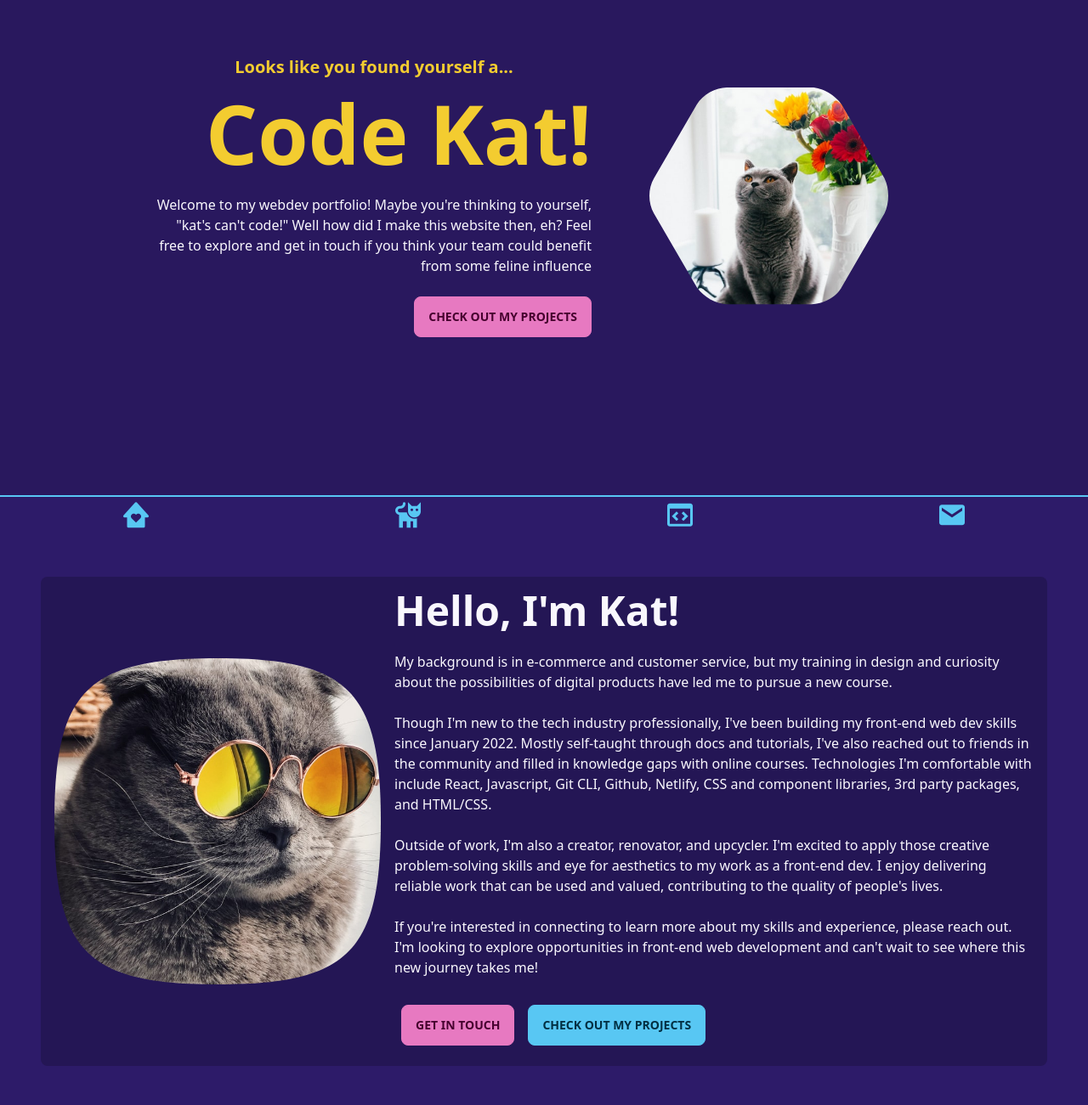
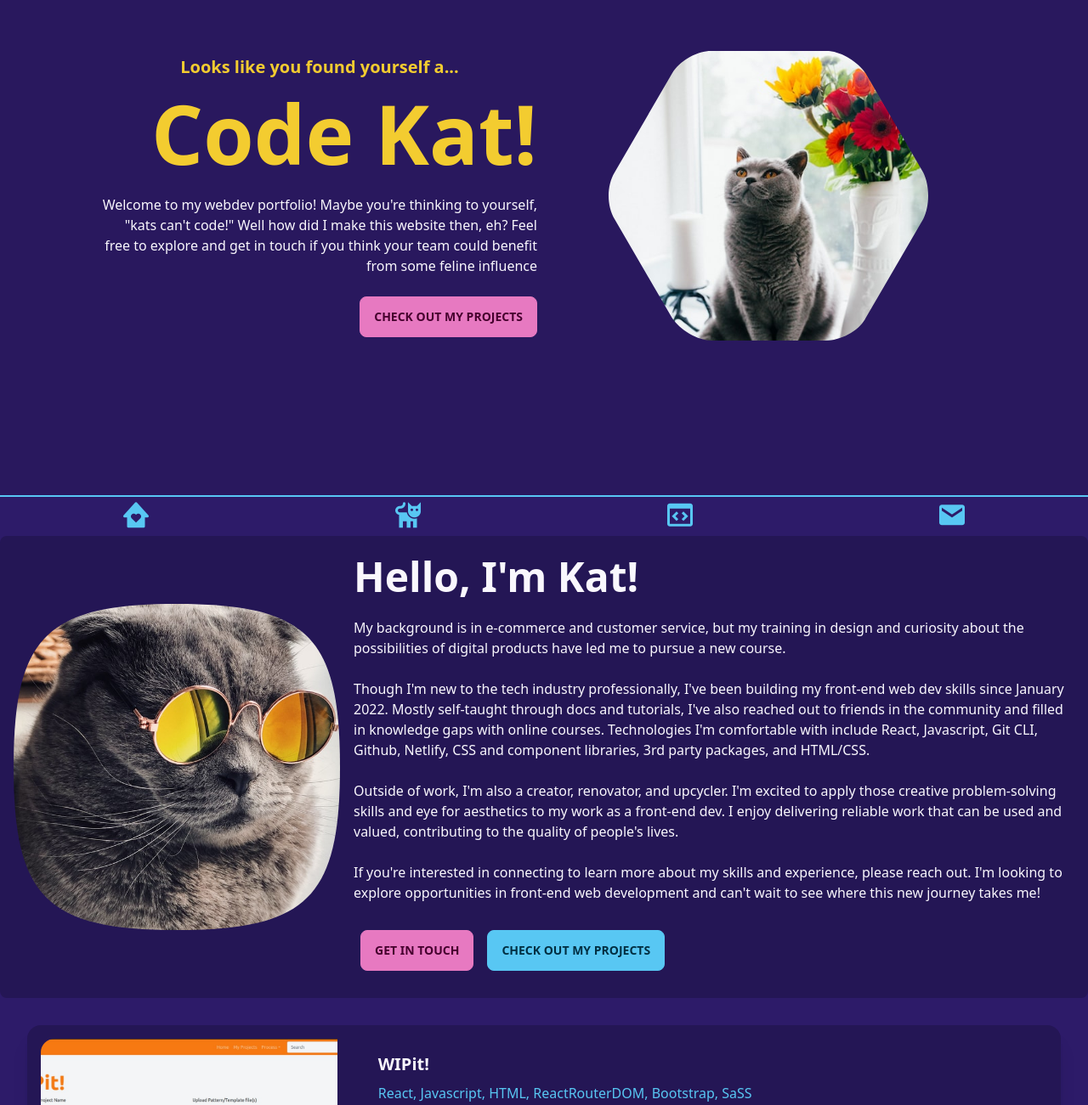
Before and after one commit to kemetcalf/portfolio-2023, a React (Create React App) app: page / in a window 1280 px wide. Shown: the part 169-1470 px from the top of the page at 85% size. Built offline with nearby package versions, Linux system fonts and the light colour scheme.

Commit message:
Hero responsive formatting

```diff
--- a/src/Components/AboutMe.jsx
+++ b/src/Components/AboutMe.jsx
@@ -3,7 +3,7 @@ import AnchorLink from "react-anchor-link-smooth-scroll";
 
 export default function AboutMe() {
 	return (
-		<div id="aboutme" className="m-12">
+		<div id="aboutme" className="">
 			<div className="hero min-h-max bg-base-300  rounded-lg">
 				<div className="hero-content flex-col lg:flex-row">
 					<img
--- a/src/Components/Hero.jsx
+++ b/src/Components/Hero.jsx
@@ -11,7 +11,7 @@ export default function Hero() {
 					<img
 						src={hero_cat}
 						alt="grey cat sitting next to a vase of colorful daisies"
-						className="max-w-sm mask mask-hexagon-2 rounded-lg shadow-xl"
+						className="max-w-sm md:max-w-lg mask mask-hexagon-2 rounded-lg shadow-xl"
 					/>
 				</div>
 				<div className="max-w-lg text-center lg:text-right ">
@@ -21,16 +21,12 @@ export default function Hero() {
 					<h1 className="text-8xl text-accent font-bold"> Code Kat!</h1>
 					<p className="py-6 ">
 						Welcome to my webdev portfolio! Maybe you're thinking to yourself,
-						"kat's can't code!" Well how did I make this website then, eh? Feel
+						"kats can't code!" Well how did I make this website then, eh? Feel
 						free to explore and get in touch if you think your team could
 						benefit from some feline influence
 					</p>
 					<button className="btn btn-primary">
-						<AnchorLink
-							href="#projectgallery"
-							className="tooltip tooltip-left"
-							data-tip="Project Gallery"
-						>
+						<AnchorLink href="#projectgallery">
 							Check out my projects
 						</AnchorLink>
 					</button>
```
